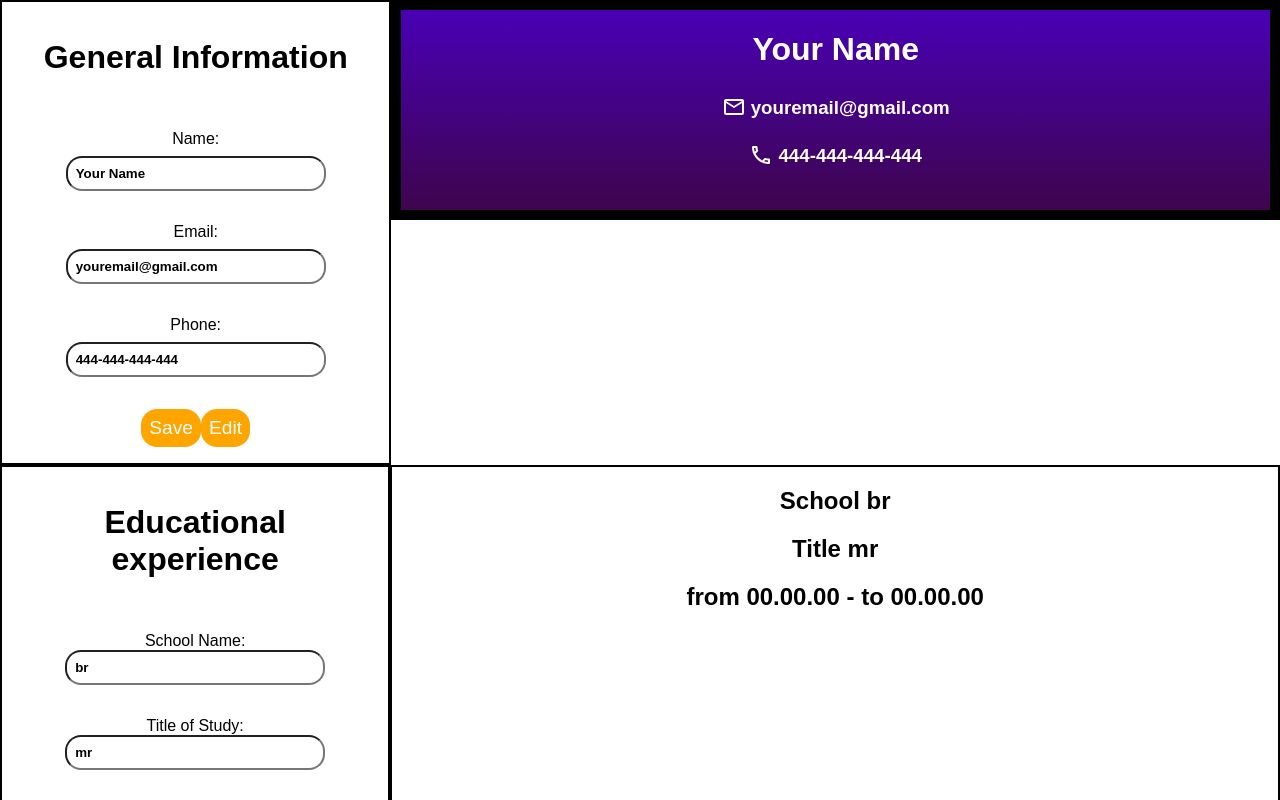
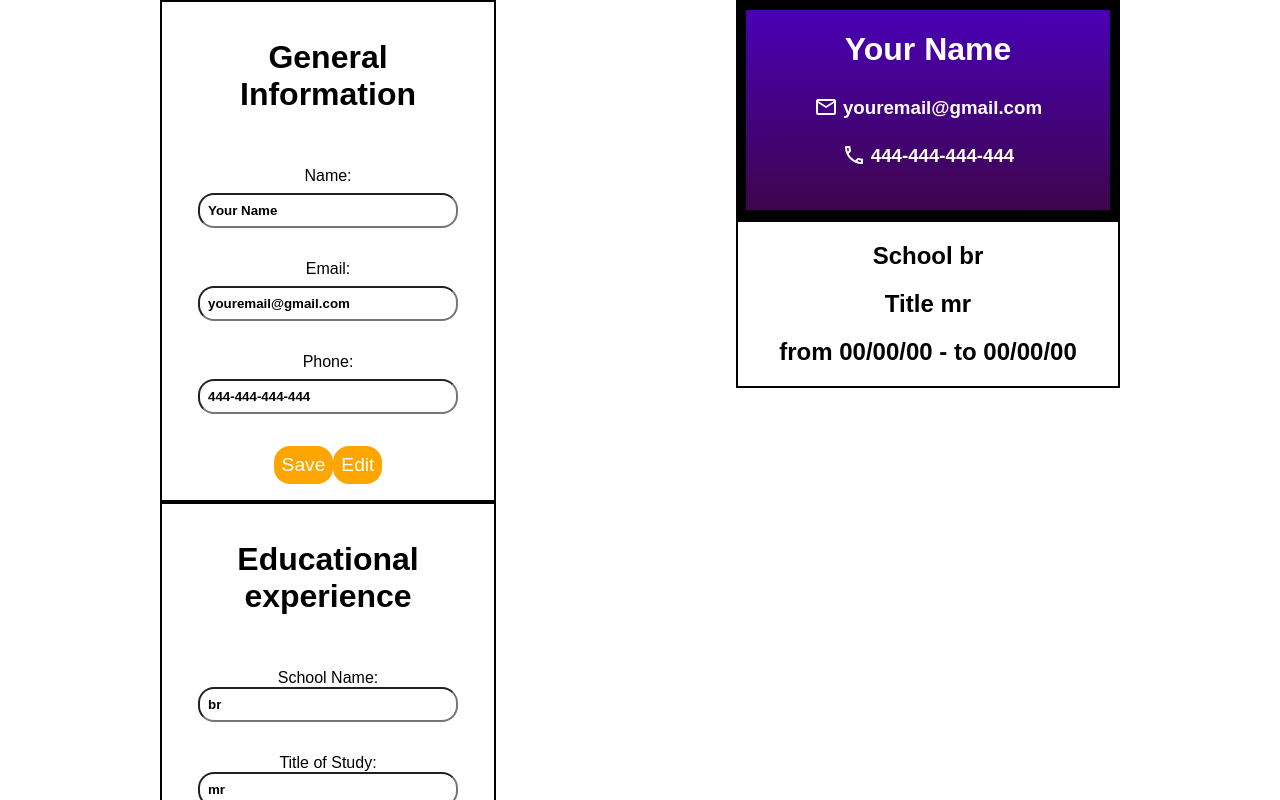
Before and after one commit to Rel1able/CV-Application, a React (Vite) app: page / in a window 1280 px wide. Shown: the top 800 px of the page. Built offline with nearby package versions, Linux system fonts and the light colour scheme.

Commit message:
putted components into 1 file to achieve the styling i want

```diff
--- a/src/App.jsx
+++ b/src/App.jsx
@@ -4,10 +4,10 @@ import EduExpInput from "./components/EdExp.jsx";
 
 function App() {
   return (
-    <>
+    <main>
       <GeneralInfo />
-      <EduExpInput/>
-    </>
+
+    </main>
   )
 }
 
--- a/src/components/EdExp.jsx
+++ /dev/null
@@ -1,27 +0,0 @@
-import { useState } from "react";
-import EducationalInputComponent from "./EduInput.jsx";
-import EduDivComponent from "./EduDivComponent.jsx";
-import EduDisplayComponent from "./EduDisplayComponent.jsx";
-
-export default function EduExpInput() {
-
-    const [isEditing, setIsEditing] = useState(true);
-    const [schoolName, setSchoolName] = useState("br");
-    const [titleOfStudy, setTitleOfStudy] = useState("mr");
-    const [startDate, setStartDate] = useState("00.00.00");
-    const [endDate, setEndDate] = useState("00.00.00");
-
-    return (
-        <div className="general-info-container">
-            {isEditing ? <EducationalInputComponent schoolName={schoolName}
-                setSchoolName={setSchoolName} titleOfStudy={titleOfStudy}
-                startDate={startDate} endDate={endDate}
-                setTitleOfStudy={setTitleOfStudy} setStartDate={setStartDate}
-                setEndDate={setEndDate} setIsEditing={setIsEditing} />
-                : <EduDivComponent schoolName={schoolName}
-                    titleOfStudy={titleOfStudy} startDate={startDate} endDate={endDate}
-            setIsEditing={setIsEditing}    />}
-            <EduDisplayComponent schoolName={schoolName} titleOfStudy={titleOfStudy} startDate={startDate} endDate={endDate} />
-        </div>
-    )
-}
--- a/src/components/GeneralDIsplayComponent.jsx
+++ b/src/components/GeneralDIsplayComponent.jsx
@@ -5,8 +5,7 @@ export default function GeneralDisplayComponent({name, email, phone}){
             <div  className="general-info-data">
                 <h1>{name}</h1>
                 <h3><img className="icon" src="../public/emailIcon.svg"/>{email}</h3>
-                <h3><img className="icon" src="../public/phoneIcon.svg" />{phone}</h3>
-
+                <h3><img className="icon" src="../public/phoneIcon.svg"/>{phone}</h3>
             </div>
 
         </div>
--- a/src/components/GeneralInfo.jsx
+++ b/src/components/GeneralInfo.jsx
@@ -1,6 +1,12 @@
 import GeneralInputComponent from "./GeneralInputComponent";
 import GeneralDisplayComponent from "./GeneralDIsplayComponent";
 import GeneralDivComponent from "./GeneralDivComponent";
+
+
+import EducationalInputComponent from "./EduInput.jsx";
+import EduDivComponent from "./EduDivComponent.jsx";
+import EduDisplayComponent from "./EduDisplayComponent.jsx";
+
 
 import { useState } from "react";
 
@@ -10,16 +16,35 @@ export default function GeneralInfo() {
     const [email, setEmail] = useState("youremail@gmail.com");
     const [phone, setPhone] = useState("444-444-444-444");
 
+    const [schoolName, setSchoolName] = useState("br");
+    const [titleOfStudy, setTitleOfStudy] = useState("mr");
+    const [startDate, setStartDate] = useState("00/00/00");
+    const [endDate, setEndDate] = useState("00/00/00");
+
     return (
         <div className="general-info-container">
-            {isEditing ? <GeneralInputComponent name={name} setName={setName}
+            <div className="inputs-datas">
+                {isEditing ? <GeneralInputComponent name={name} setName={setName}
                 email={email} setEmail={setEmail}
                 phone={phone} setPhone={setPhone}
                 setIsEditing={setIsEditing} />
                 : <GeneralDivComponent name={name}
                     email={email} phone={phone} setIsEditing={setIsEditing} />}
+                {isEditing ? <EducationalInputComponent schoolName={schoolName}
+                setSchoolName={setSchoolName} titleOfStudy={titleOfStudy}
+                startDate={startDate} endDate={endDate}
+                setTitleOfStudy={setTitleOfStudy} setStartDate={setStartDate}
+                setEndDate={setEndDate} setIsEditing={setIsEditing} />
+                : <EduDivComponent schoolName={schoolName}
+                    titleOfStudy={titleOfStudy} startDate={startDate} endDate={endDate}
+            setIsEditing={setIsEditing}    />}
+            </div>
+            <div className="display-data">
+                <GeneralDisplayComponent name={name} email={email} phone={phone} />
+                <EduDisplayComponent schoolName={schoolName} titleOfStudy={titleOfStudy} startDate={startDate} endDate={endDate} />
+            </div>
 
-            <GeneralDisplayComponent name={name} email={email} phone={phone} />
+
 
         </div>
     )
--- a/src/index.css
+++ b/src/index.css
@@ -37,6 +37,16 @@ button:hover{
     margin-right: 5px;
 }
 
-.display-data-container{
-    width: 100%;
+.display-data{
+    width: 250%;
 }
+
+main{
+    display: grid;
+    grid-template-columns: repeat(2, 1fr);
+}
+
+
+.general-inputs{
+    width: 300px;
+}
--- a/src/styles/edu.css
+++ b/src/styles/edu.css
@@ -1,5 +1,5 @@
 .edu-display-content{
     border: 2px solid;
-    width: 100%;
+
     text-align: center;
 }
--- a/src/styles/generalInputs.css
+++ b/src/styles/generalInputs.css
@@ -3,7 +3,6 @@
     flex-direction: column;
     gap: 2rem;
     text-align: center;
-    width: 40%;
     border: 2px solid;
     padding: 1rem;
 }
@@ -20,7 +19,11 @@ input{
 }
 
 .general-info-container{
+    margin-left: 25%;
+    width: 150%;
     display: flex;
+    justify-content: space-around;
+    gap: 25%;
 
 }
 
```
Also changed, not shown: src/components/GeneralInputComponent.jsx (line endings or trailing spaces).
